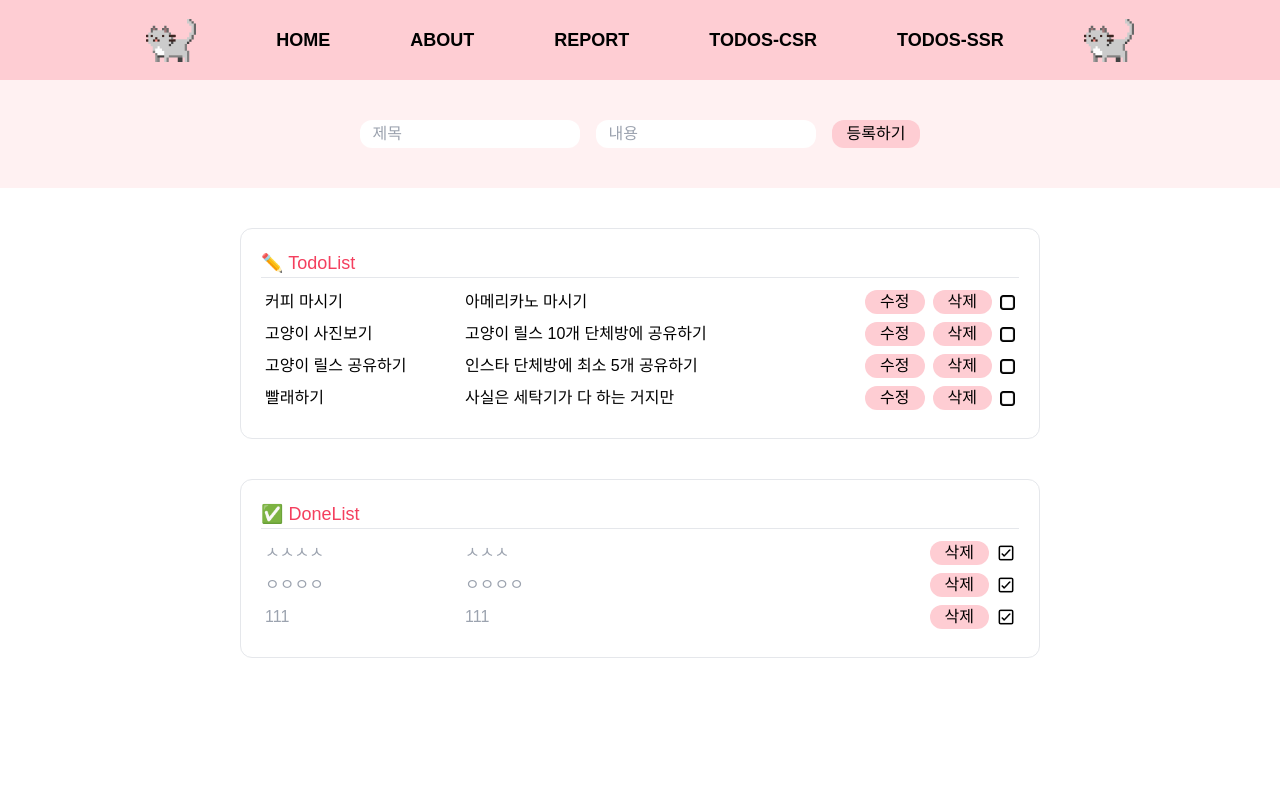
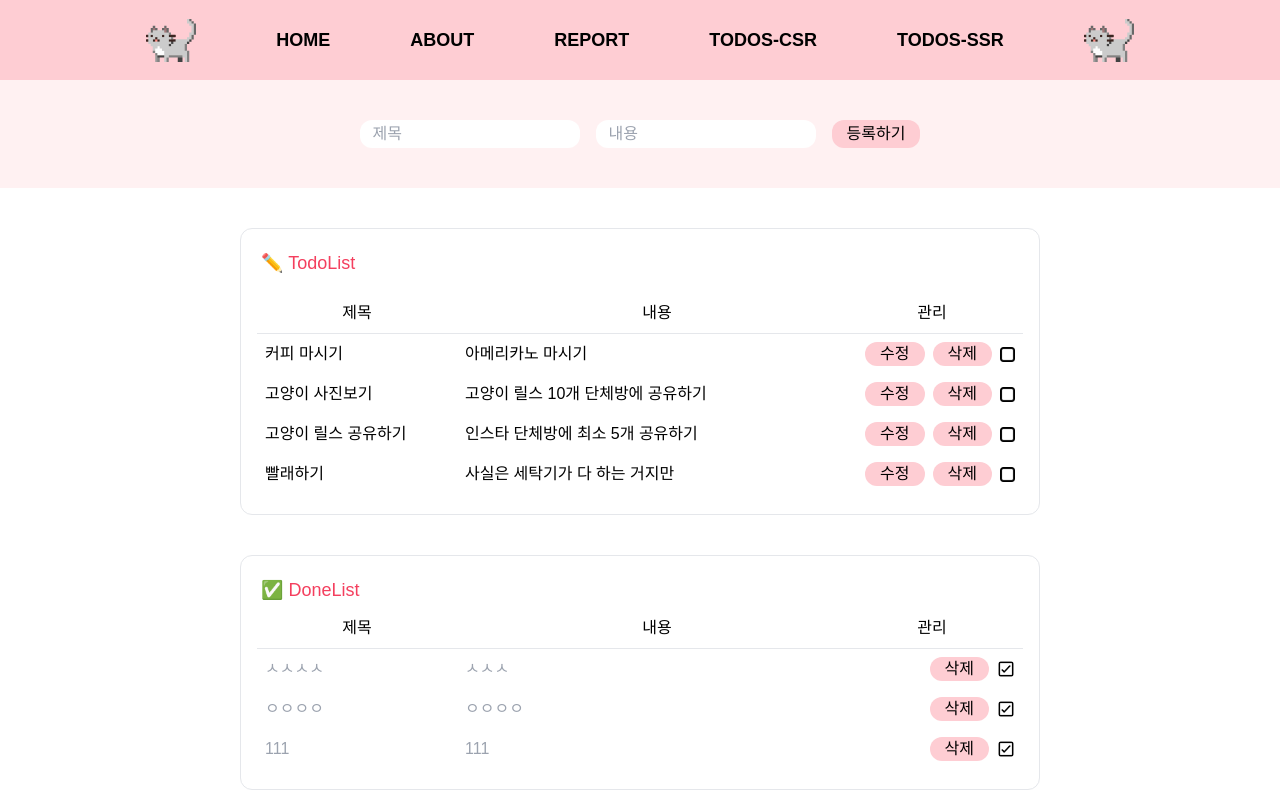
Before and after one commit to redberry0217/myTodoList_nextJs, a Next.js app: page /todos-csr in a window 1280 px wide. Built offline with nearby package versions, Linux system fonts and the light colour scheme; data requests are answered from the project's data file; a web font is replaced by a local one.

Commit message:
Style: Todos CSR 리스트 레이아웃 조정

```diff
--- a/src/app/components/todoItem.tsx
+++ b/src/app/components/todoItem.tsx
@@ -38,8 +38,14 @@ function TodoItem({ todoData }: { todoData: Todos[] }) {
   return (
     <section className="flex flex-col items-center pt-3">
       <ul>
+        <li className="flex mb-2">
+          <div className="w-[200px] text-center">제목</div>
+          <div className="w-[400px] text-center">내용</div>
+          <div className="w-[150px] text-center">관리</div>
+        </li>
+        <hr />
         {todoData.map((item) => (
-          <li key={item.id} className="flex mb-2 hover:bg-rose-50">
+          <li key={item.id} className="flex hover:bg-rose-50 p-2">
             <div className={`w-[200px] ${item.isDone ? 'apply: text-gray-400' : 'apply: text-black'}`}>
               {item.title}
             </div>
--- a/src/app/components/todoItemList.tsx
+++ b/src/app/components/todoItemList.tsx
@@ -34,13 +34,11 @@ function TodoItemList() {
   return (
     <section className="flex flex-col items-center pt-10 gap-y-10">
       <div className="w-[800px] border rounded-xl p-5">
-        <h1 className="text-lg text-rose-500">✏️ TodoList</h1>
-        <hr />
+        <h1 className="text-lg text-rose-500 mb-3">✏️ TodoList</h1>
         {isLoading ? <div>데이터 로딩....</div> : <TodoItem todoData={undoneList} />}
       </div>
       <div className="w-[800px] border rounded-xl p-5">
         <h1 className="text-lg text-rose-500">✅ DoneList</h1>
-        <hr />
         {isLoading ? <div>데이터 로딩....</div> : <TodoItem todoData={doneList} />}
       </div>
     </section>
```
